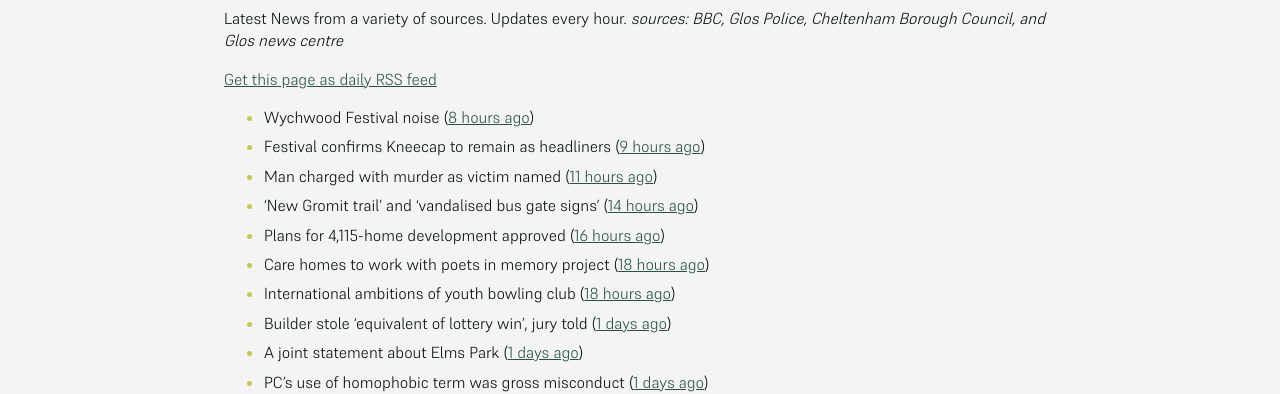
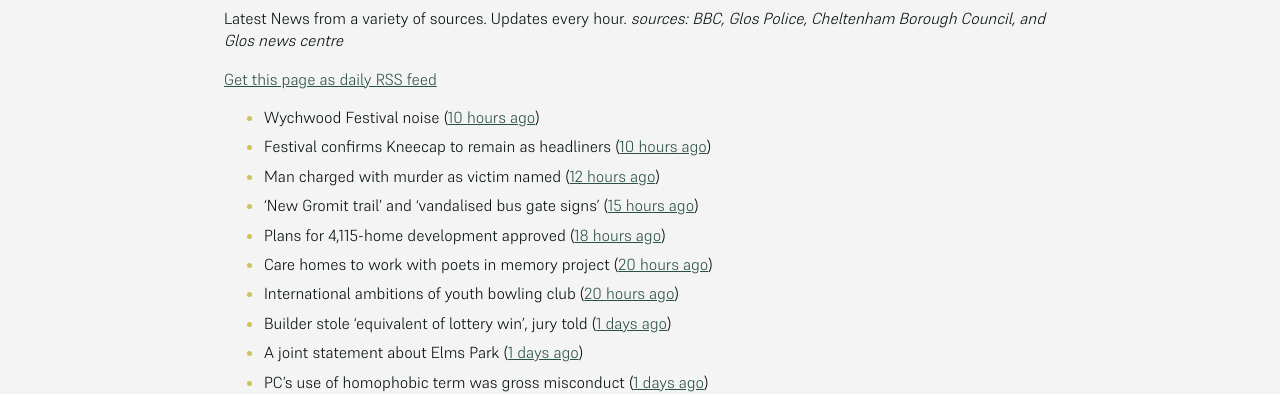
Before and after one commit to mat-0/cheltenham-open-data, a Jekyll site: the page built from _pages/news.md, in a window 1280 px wide. Shown: the part 266-660 px from the top of the page. Built offline with Jekyll 4.4.1, drawn with Linux system fonts in a browser that asks for light colours.

Commit message:
Updated 2025-05-31 01:24:20

```diff
--- a/_pages/news.md
+++ b/_pages/news.md
@@ -12,13 +12,13 @@ _sources: BBC, Glos Police, Cheltenham Borough Council, and Glos news centre_
 [Get this page as daily RSS feed](/daily.rss)
 
 <!-- news_marker starts -->
-- Wychwood Festival noise ([8 hours ago](https://www.cheltenham.gov.uk/news/article/3016/wychwood_festival_noise))
-- Festival confirms Kneecap to remain as headliners ([9 hours ago](https://www.bbc.com/news/articles/clyg54e88jmo))
-- Man charged with murder as victim named ([11 hours ago](https://www.bbc.com/news/articles/ce80685p13no))
-- 'New Gromit trail' and 'vandalised bus gate signs' ([14 hours ago](https://www.bbc.com/news/articles/cpd46d4ndxdo))
-- Plans for 4,115-home development approved ([16 hours ago](https://www.bbc.com/news/articles/c8xgd99grk5o))
-- Care homes to work with poets in memory project ([18 hours ago](https://www.bbc.com/news/articles/ceqgg39e97zo))
-- International ambitions of youth bowling club ([18 hours ago](https://www.bbc.com/news/articles/c628gye549qo))
+- Wychwood Festival noise ([10 hours ago](https://www.cheltenham.gov.uk/news/article/3016/wychwood_festival_noise))
+- Festival confirms Kneecap to remain as headliners ([10 hours ago](https://www.bbc.com/news/articles/clyg54e88jmo))
+- Man charged with murder as victim named ([12 hours ago](https://www.bbc.com/news/articles/ce80685p13no))
+- 'New Gromit trail' and 'vandalised bus gate signs' ([15 hours ago](https://www.bbc.com/news/articles/cpd46d4ndxdo))
+- Plans for 4,115-home development approved ([18 hours ago](https://www.bbc.com/news/articles/c8xgd99grk5o))
+- Care homes to work with poets in memory project ([20 hours ago](https://www.bbc.com/news/articles/ceqgg39e97zo))
+- International ambitions of youth bowling club ([20 hours ago](https://www.bbc.com/news/articles/c628gye549qo))
 - Builder stole 'equivalent of lottery win', jury told ([1 days ago](https://www.bbc.com/news/articles/ckgqkx137nno))
 - A joint statement about Elms Park ([1 days ago](https://www.cheltenham.gov.uk/news/article/3015/a_joint_statement_about_elms_park))
 - PC's use of homophobic term was gross misconduct ([1 days ago](https://www.bbc.com/news/articles/c9wg7dg84zqo))
```
Also changed, not shown: _data/flood.json (+5 -48 lines), _pages/terrorism.md (+1 -1 lines), index.md (+6 -6 lines).
